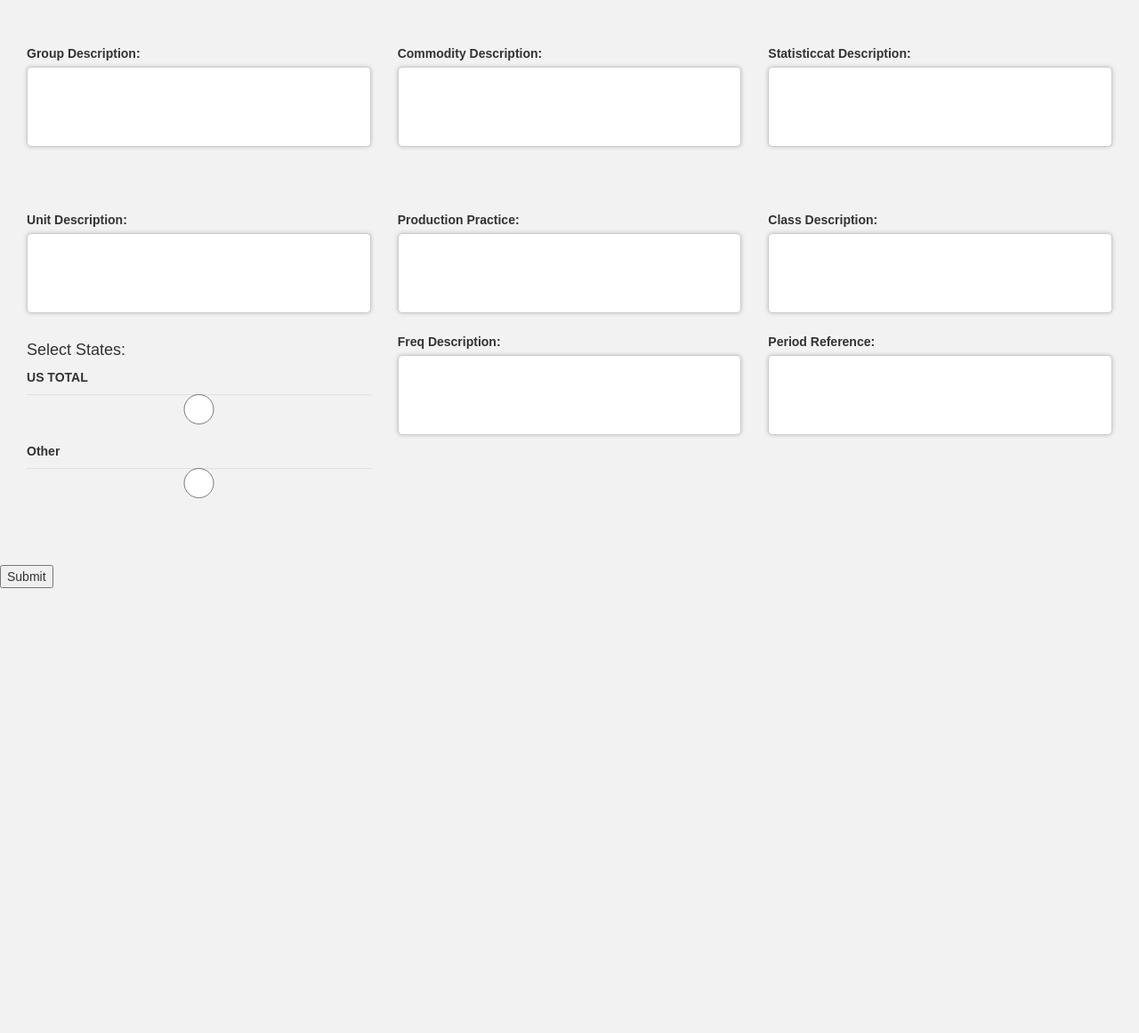
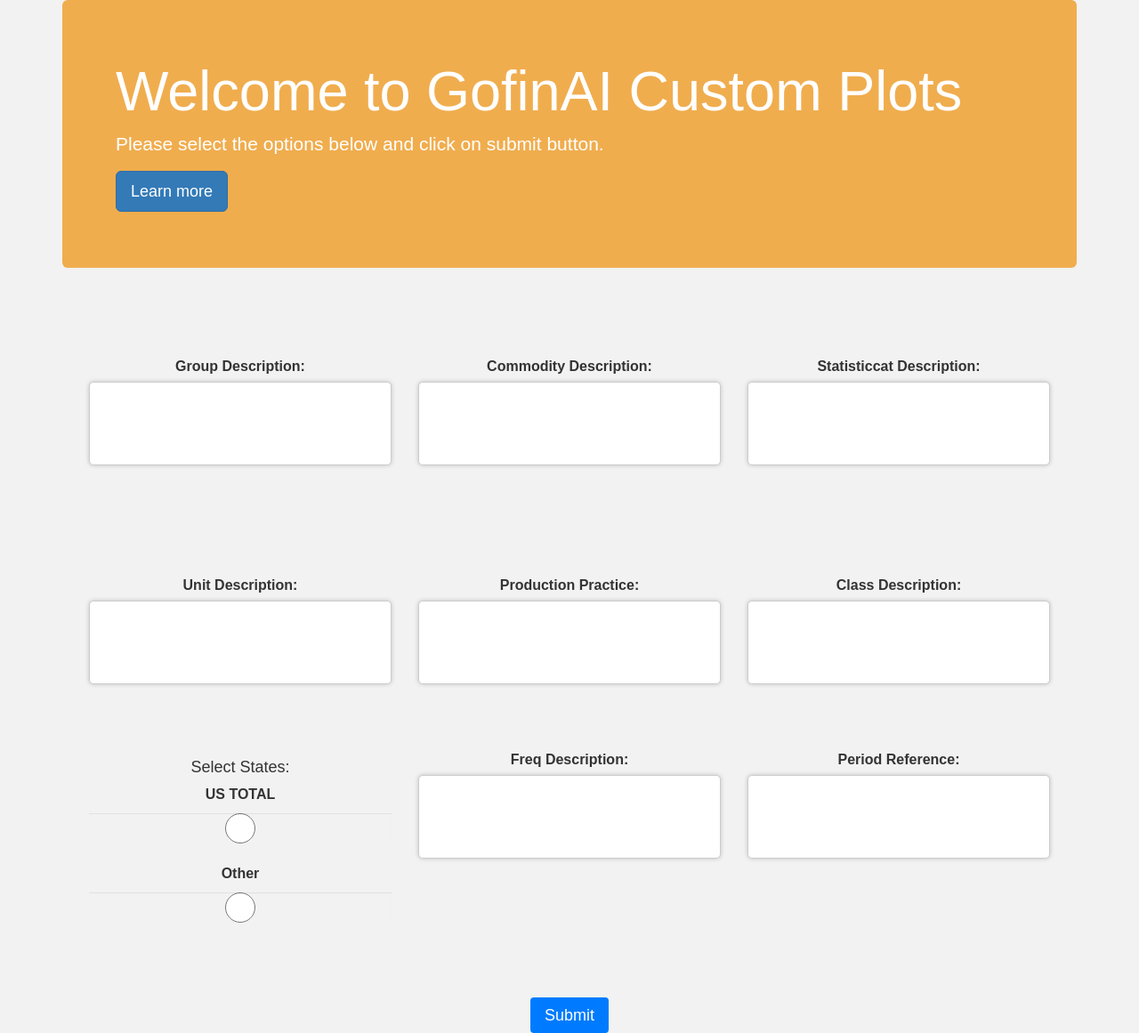
Before and after one commit to GofinAI/Flask-Docker-App, a Flask app: page / in a window 1280 px wide. Shown: the whole page at 89% size. Before the commit the page ends 661 px from the top, so only its background shows below. Run offline with Flask 2, Linux system fonts and the light colour scheme; lists and menus that the app fills with data are empty; some libraries are stand-ins or nearby versions.

Commit message:
Update Request.html

```diff
--- a/templates/Request.html
+++ b/templates/Request.html
@@ -1,4 +1,3 @@
-
 <!DOCTYPE html>
 <html>
     <head>
@@ -13,13 +12,18 @@
             body {
               background-color: #f2f2f2;
               font-family: Arial, sans-serif;
-              font-size: 14p
+              font-size: 16px;
             }
             #con1 {
               margin: 50px 0px;
             }
             .c1_row1 {
               border: none;
+              padding: 20px;
+            }
+            .col-sm-4 {
+              text-align: center;
+              margin-top: 50px;
             }
 
             /* Target the container fluid divs */
@@ -37,12 +41,31 @@
               border-radius: 5px;
               border: 1px solid #ccc;
               box-shadow: 0 0 5px rgba(0, 0, 0, 0.2);
+              color: #fff;
             }
 
             /* Target the radio buttons */
             input[type="radio"] {
                 margin-right: 10px;
             }
+            input[type="submit"] {
+                background-color: #007bff;
+                color: #fff;
+                padding: 8px 16px;
+                border-radius: 4px;
+                border: none;
+                cursor: pointer;
+                transition: all 0.2s ease-in-out;
+          }
+           input[type="submit"]:hover {
+            background-color: #0069d9;
+          }
+
+           .jumbotron {
+              background-color: #f0ad4e; /* Change the background color of the jumbotron */
+              color: #fff;
+            }
+
             select option:hover {
               background-color: #ddd;
             }
@@ -53,12 +76,24 @@
               border: 1px solid white;
             }
 
+            /* Responsive styling */
+            @media (max-width: 768px) {
+              .col-sm-4 {
+                margin-top: 20px;
+              }
+            }
         </style>
     </head>
     <body>
+        <div class="container">
+            <div class="jumbotron">
+                <h1>Welcome to GofinAI Custom Plots</h1>
+                <p>Please select the options below and click on submit button.</p>
+                <p><a class="btn btn-primary btn-lg" href="#" role="button">Learn more</a></p>
+            </div>
         <div class="container-fluid" id="con1">
 
-            <div class="col-sm-4" class="c1_row1" id="gd_select">
+            <div class="col-sm-4 col-xs-12" class="c1_row1" id="gd_select">
                 <form method="POST">
                   <label for="GD">Group Description:</label>
                    <select name="GD" id="GD" multiple size="4" class="form-group list-group" onclick="executeQuery_gd(event)">
@@ -71,7 +106,7 @@
                 </form>
             </div>
 
-            <div class="col-sm-4" class="c1_row1" id="cd_select">
+            <div class="col-sm-4 col-xs-12" class="c1_row1" id="cd_select">
                 <form method="POST">
                   <label for="CD">Commodity Description:</label>
                    <select name="CD" id="CD" multiple size="4" class="form-group list-group" onclick="executeQuery_cd(event)">
@@ -84,7 +119,7 @@
                 </form>
             </div>
 
-            <div class="col-sm-4" class="c1_row1" id="sd_select">
+            <div class="col-sm-4 col-xs-12" class="c1_row1" id="sd_select">
                 <form method="POST">
                   <label for="SD">Statisticcat Description:</label>
                    <select name="SD" id="SD" multiple size="4" class="form-group list-group" onclick="executeQuery_sd(event)">
@@ -99,7 +134,7 @@
         </div>
 
         <div class="container-fluid" id="con2">
-            <div class="col-sm-4" class="c1_row1" id="ud_select">
+            <div class="col-sm-4 col-xs-12" class="c1_row1" id="ud_select">
                 <form method="POST">
                   <label for="UD">Unit Description:</label>
                    <select name="UD" id="UD" multiple size="4" class="form-group list-group" onclick="executeQuery_ud(event)">
@@ -112,7 +147,7 @@
                 </form>
             </div>
 
-            <div class="col-sm-4" class="c1_row1" id="pp_select">
+            <div class="col-sm-4 col-xs-12" class="c1_row1" id="pp_select">
                 <form method="POST">
                   <label for="PP">Production Practice:</label>
                    <select name="PP" id="PP" multiple size="4" class="form-group list-group" onclick="executeQuery_pp(event)">
@@ -125,7 +160,7 @@
                 </form>
             </div>
 
-            <div class="col-sm-4" class="c1_row1" id="cdesc_select">
+            <div class="col-sm-4 col-xs-12" class="c1_row1" id="cdesc_select">
                 <form method="POST">
                   <label for="CDesc">Class Description:</label>
                    <select name="CDesc" id="CDesc" multiple size="4" class="form-group list-group" onclick="executeQuery_CDesc(event)">
@@ -141,7 +176,7 @@
 
         <div class="container-fluid" id="con3">
 
-            <div class="col-sm-4" class="c1_row1">
+            <div class="col-sm-4 col-xs-12" class="c1_row1">
                 <form  method="POST" class="form-group">
                       <h4>Select States: </h4>
                       <label for="States">US TOTAL</label>
@@ -153,7 +188,7 @@
                 </form>
             </div>
 
-            <div class="col-sm-4" class="c1_row1" id="fd_select">
+            <div class="col-sm-4 col-xs-12" class="c1_row1" id="fd_select">
                 <form method="POST">
                   <label for="FD">Freq Description:</label>
                    <select name="FD" id="FD" multiple  size="4" class="form-group list-group" onclick="executeQuery_FD(event)" >
@@ -166,7 +201,7 @@
                 </form>
             </div>
 
-          <div class="col-sm-4" class="c1_row1" id="pd_select">
+          <div class="col-sm-4 col-xs-12" class="c1_row1" id="pd_select">
             <form method="POST">
               <label for="PD">Period Reference:</label>
                <select name="PD" id="PD" multiple  size="4" class="form-group list-group" onclick="executeQuery_PD(event)">
@@ -182,8 +217,11 @@
 <br><br>
 
         <form method="POST" action="/plot">
-            <input type="submit" value="Submit">
+            <div class="text-center">
+              <input type="submit" class="btn btn-primary btn-lg" value="Submit">
+            </div>
         </form>
+   </div>
 
         <script>
 
```
Lines whose indentation alone changed are shown as unchanged.
